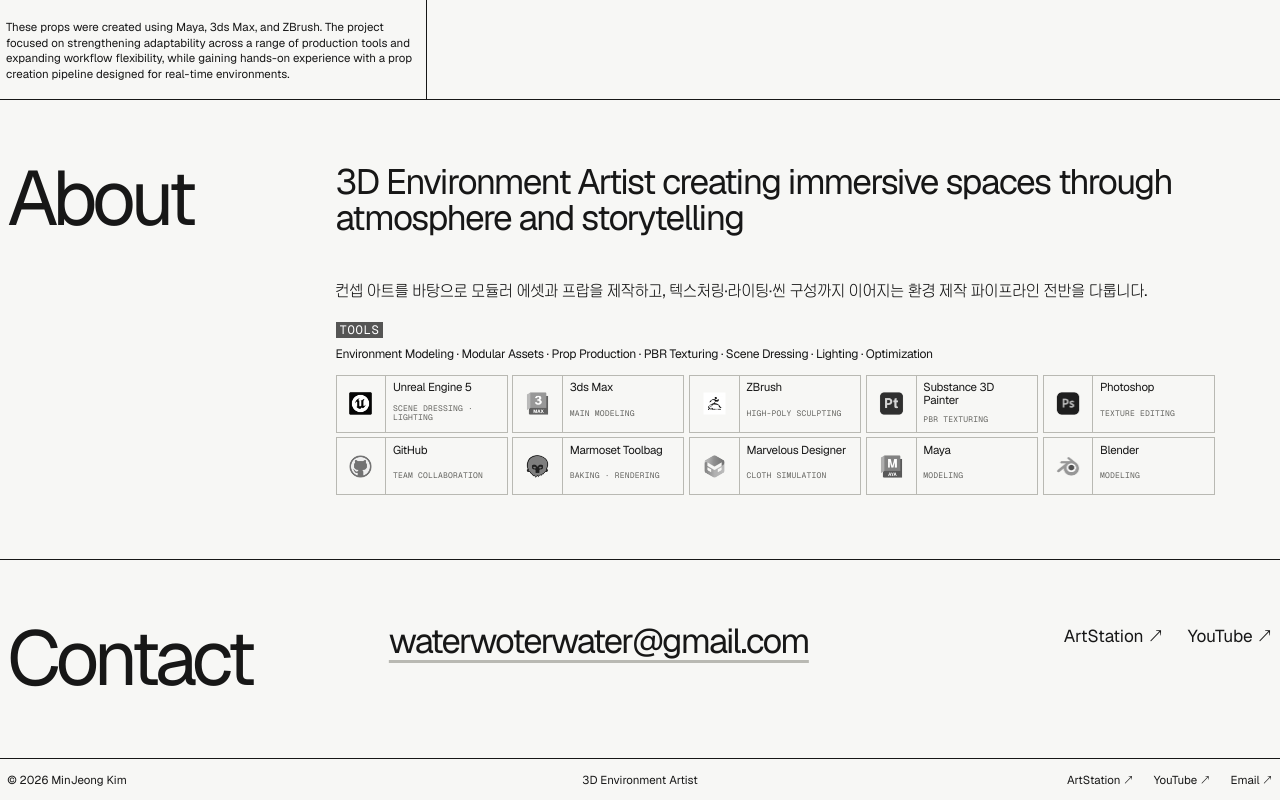
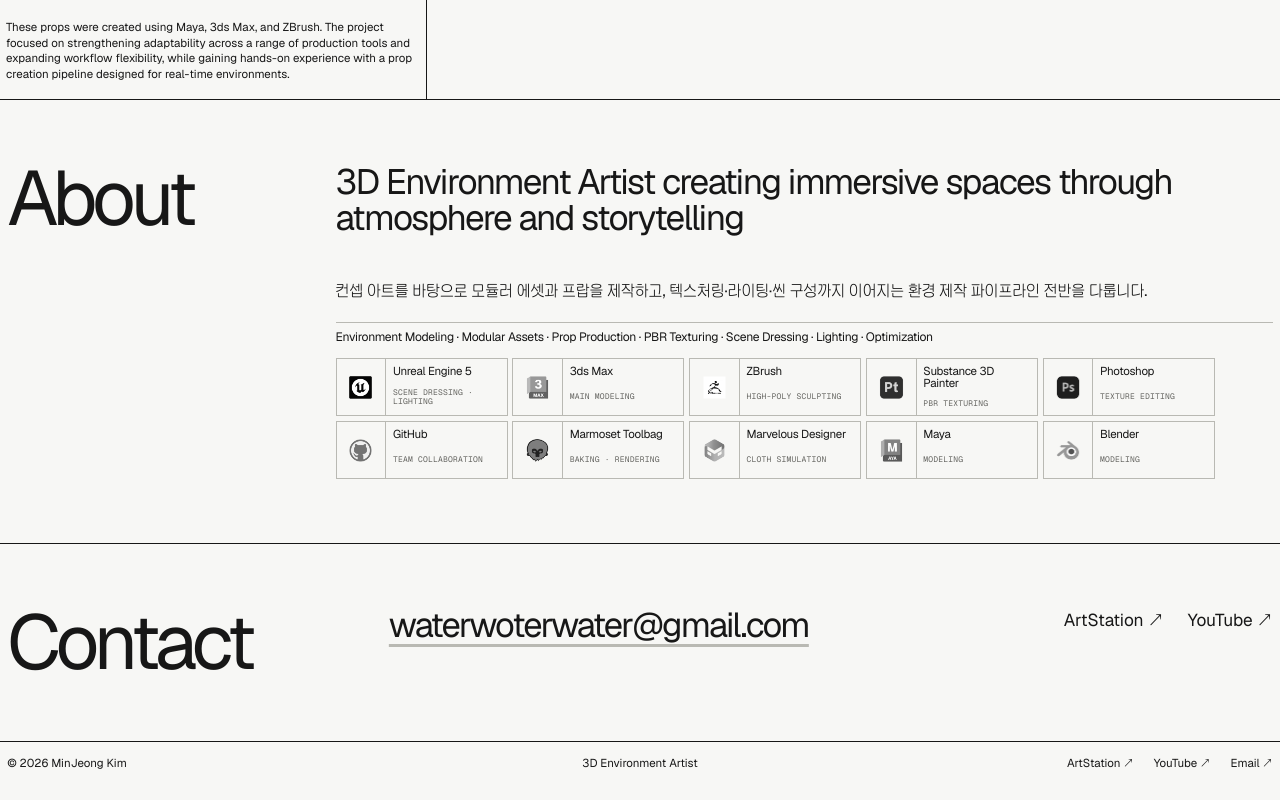
Before and after one commit to rohyunsang/kimminjeong-portfolio, a Next.js app: page / in a window 1280 px wide. Shown: the part 1949-2749 px from the top of the page. Built offline with nearby package versions, Linux system fonts and the light colour scheme.

Commit message:
Replace tools heading with divider

```diff
--- a/src/app/globals.css
+++ b/src/app/globals.css
@@ -327,6 +327,14 @@ a {
 
 .tools-section {
   min-width: 0;
+}
+
+.tools-divider {
+  width: 100%;
+  height: 1px;
+  margin: 0;
+  border: 0;
+  background: var(--line);
 }
 
 .tools-expertise {
--- a/src/app/page.tsx
+++ b/src/app/page.tsx
@@ -119,7 +119,7 @@ export default function Home() {
             </p>
             <div className="info-details">
               <div className="tools-section">
-                <strong>TOOLS</strong>
+                <hr className="tools-divider" />
                 <p className="tools-expertise">
                   Environment Modeling · Modular Assets · Prop Production · PBR Texturing · Scene
                   Dressing · Lighting · Optimization
```
